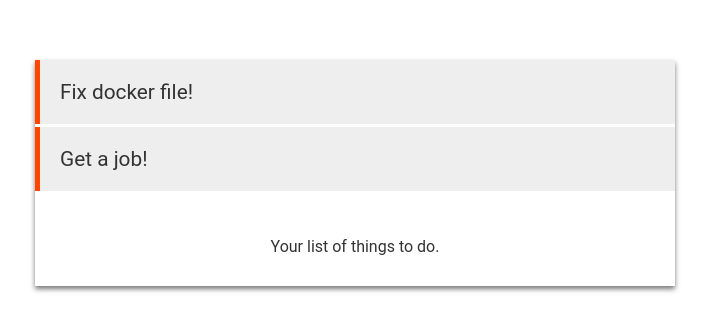
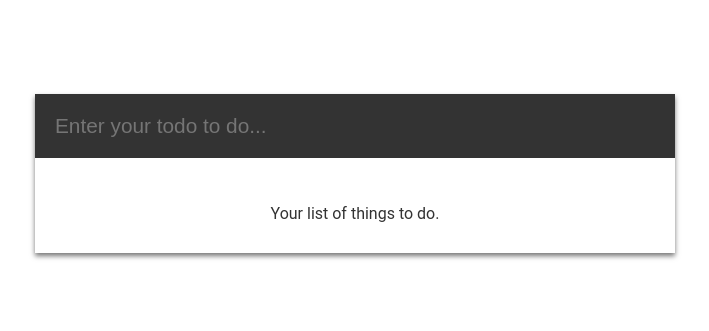
Before and after one commit to robertklim/todo-in-vue, a Vue app in the folder todo-in-vue/: page / in a window 1280 px wide. Shown: the part 219-550 px from the top of the page, without its empty margins (285-994 px from the left). Built offline with nearby package versions, Linux system fonts and the light colour scheme.

Commit message:
Add field/form that allows to fill your list of thing to do

```diff
--- a/todo-in-vue/src/components/Todos.vue
+++ b/todo-in-vue/src/components/Todos.vue
@@ -1,12 +1,18 @@
 <template>
   <div class="todos">
     <div class="holder container">
+      <form @submit.prevent="addTodo">
+        <input type="text" placeholder="Enter your todo to do..." v-model="todo">
+      </form>
+
       <ul>
         <li v-for="(data, index) in todos" :key='index'>
           {{ data.todo }}
         </li>
       </ul>
+
       <p>Your list of things to do.</p>
+
     </div>
   </div>
 </template>
@@ -16,13 +22,16 @@ export default {
   name: "Todos",
   data() {
     return {
+      todo: '',
       todos: [
-        {"todo": "Fix docker file!"},
-        {"todo": "Get a job!"}
-      ],
-      bgColor: 'yellow',
-      bgWidth: '100%',
-      bgHeight: '30px'
+
+      ]
+    }
+  },
+  methods: {
+    addTodo() {
+      this.todos.push({ todo: this.todo })
+      this.todo = '';
     }
   }
 }
@@ -60,4 +69,13 @@ export default {
     box-shadow: 0px 3px 5px #777;
   }
 
+  input {
+    width: calc(100% - 40px);
+    border: 0;
+    padding: 20px;
+    font-size: 1.3em;
+    background-color: #333;
+    color: orangered;
+  }
+
 </style>
```
